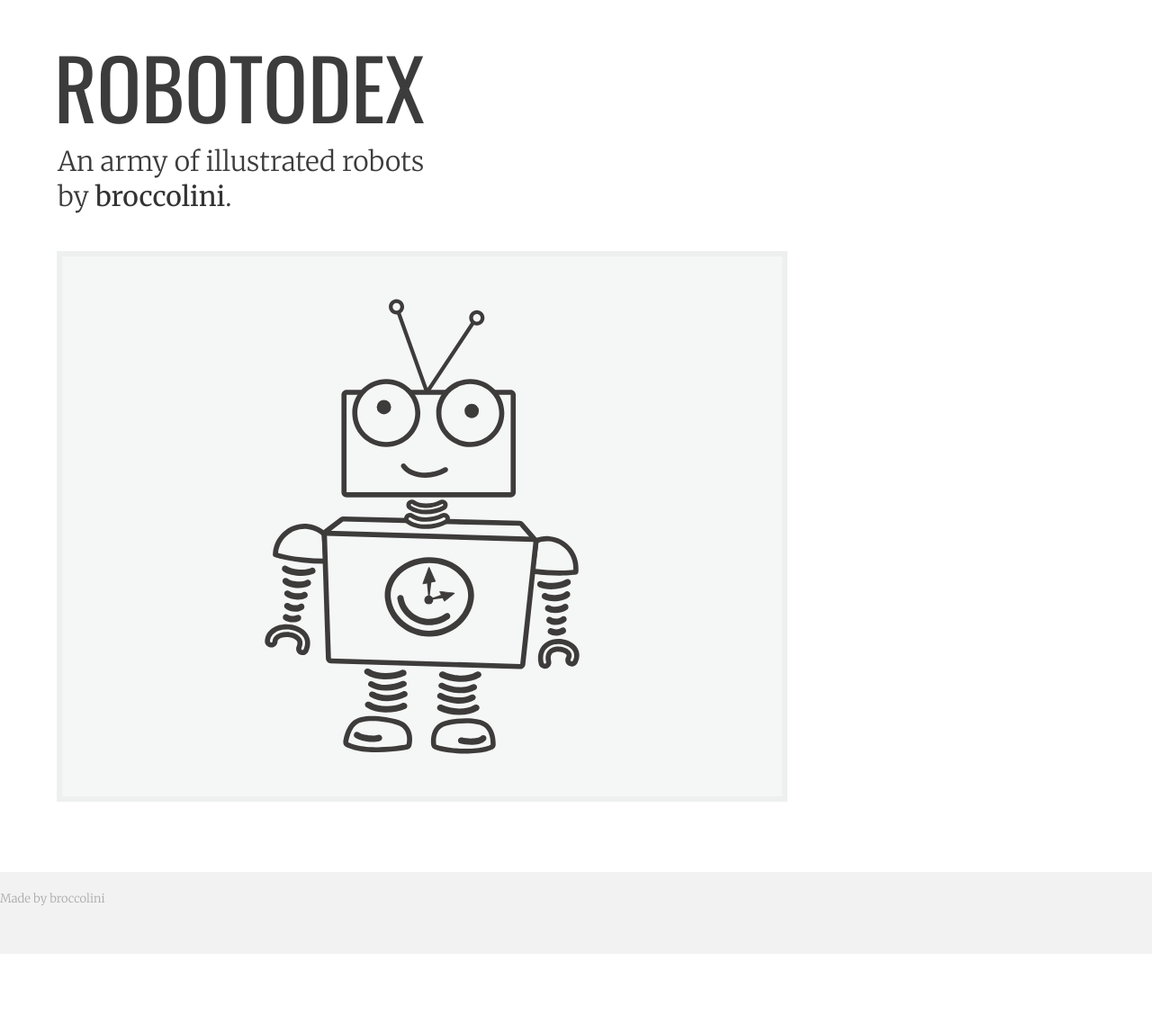
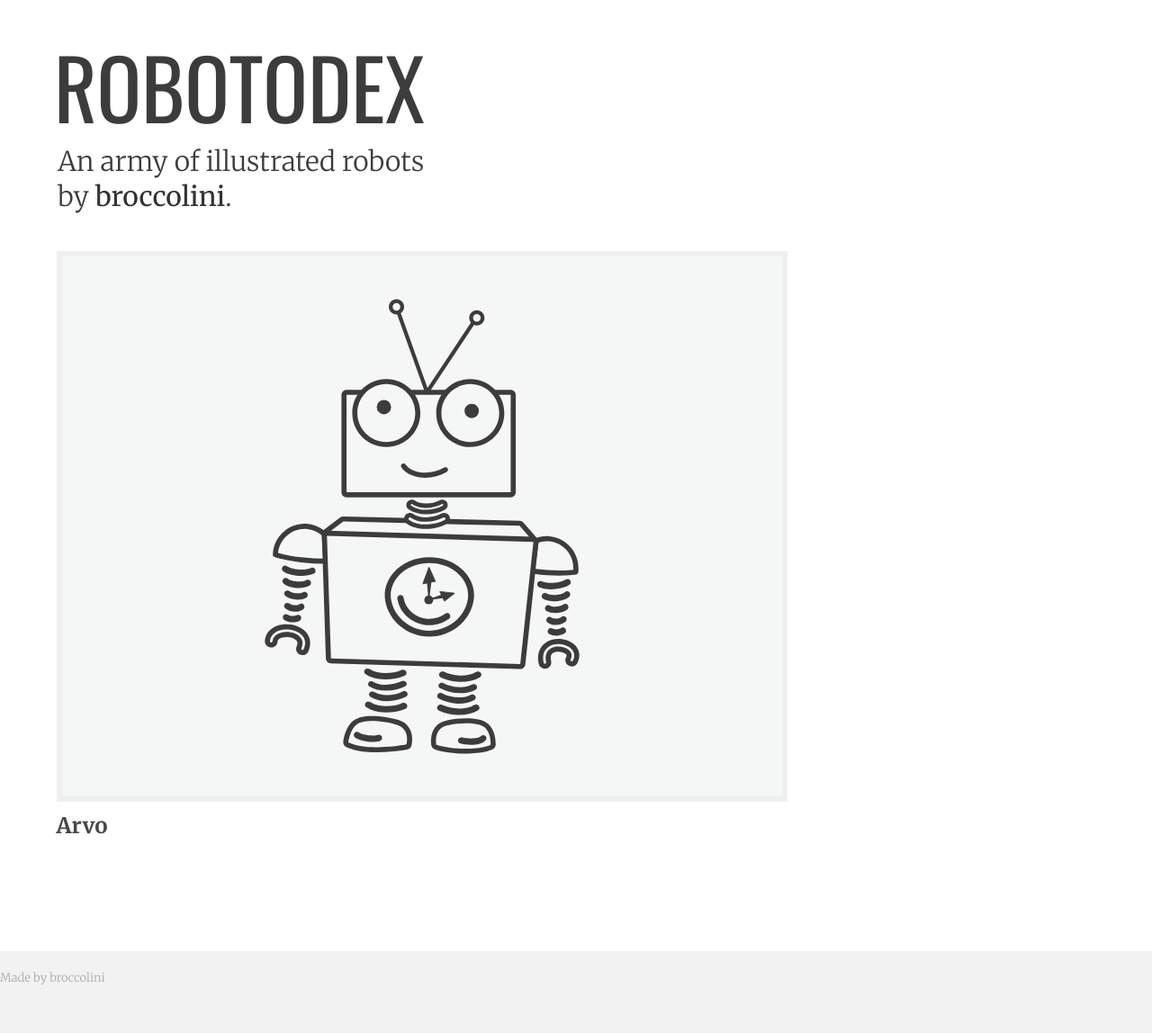
Before and after one commit to broccolini/robotodex, a Jekyll site: the page built from _posts/2012-06-05-arvo.md, in a window 1280 px wide. Shown: the whole page at 90% size. Built offline with Jekyll 4.4.1, drawn with Linux system fonts in a browser that asks for light colours; before the commit the page ends 1060 px from its top, so only the background shows below that.

Commit message:
detail view titles
removed post title from index and added to post pages

```diff
--- a/_layouts/default.html
+++ b/_layouts/default.html
@@ -15,8 +15,7 @@
               {{ post.excerpt_tag | markdownify }}
             {% else %}
               <div class="shell">
-              <a href="{{ post.url }}">{{ post.content }}
-              <h3>{{ post.title }}</a></h3>
+              <a href="{{ post.url }}">{{ post.content }}</a>
               </div>
             {% endif %}
           {% endfor %}
--- a/_posts/2012-06-05-arvo.md
+++ b/_posts/2012-06-05-arvo.md
@@ -5,3 +5,4 @@
 ---
 
 ![](/images/arvo.svg)
+### Arvo
```
Also changed, not shown: _posts/2012-06-08-nano.md (+1 -0 lines), _posts/2012-06-09-electro.md (+1 -0 lines), _posts/2012-06-14-playbot.md (+1 -0 lines).
